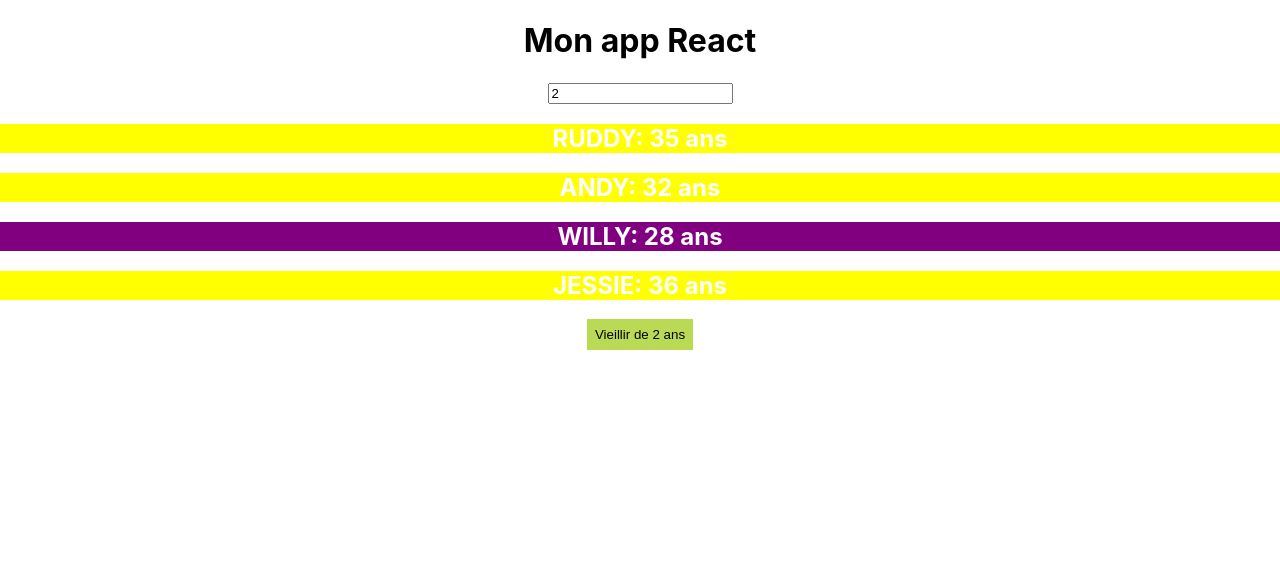
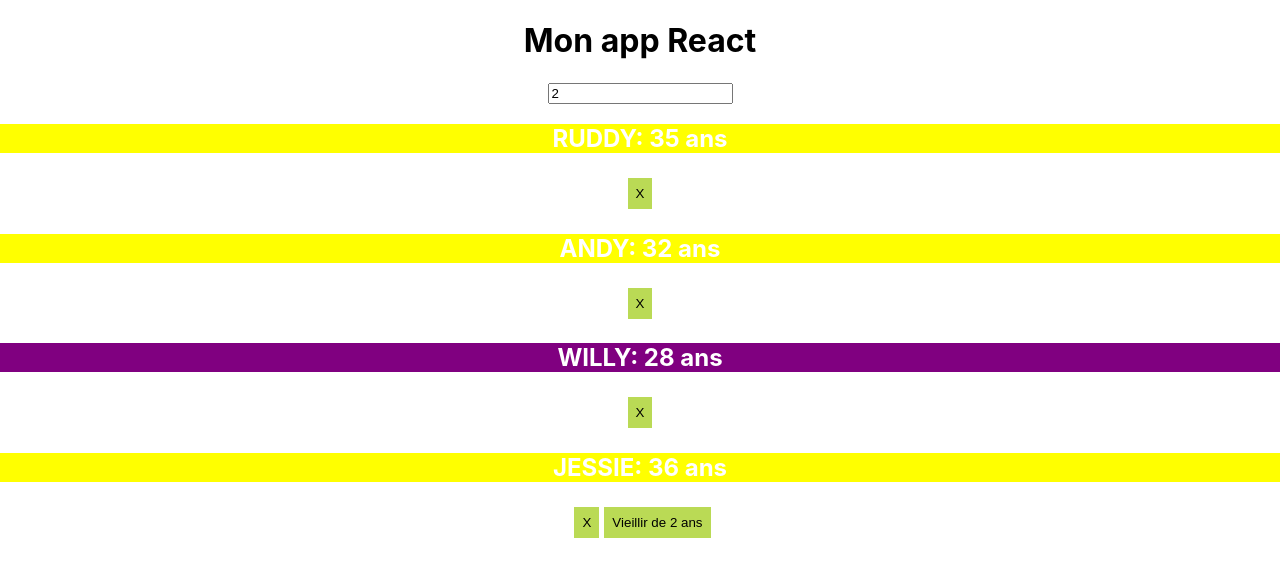
Before and after one commit to rpalvair/react-formation, a React (Create React App) app in the folder react-basics/: page / in a window 1280 px wide. Shown: the top 576 px of the page. Built offline with nearby package versions, Linux system fonts and the light colour scheme.

Commit message:
feat: Hide member name on click

```diff
--- a/react-basics/src/App.js
+++ b/react-basics/src/App.js
@@ -56,12 +56,20 @@ class App extends Component {
     return null
   }
 
+  cacherNom = (id) => {
+    const famille = { ...this.state.famille }
+    famille[id].nom = "X"
+    this.setState({
+      famille,
+    })
+  }
+
   render() {
     const { titre } = this.props
     const { famille, number, show } = this.state
     let description = this.getDescription()
     const liste = Object.keys(famille).map((membre) => (
-      <Membre age={famille[membre].age} nom={famille[membre].nom} />
+      <Membre cacherNom ={() => this.cacherNom(membre)} age={famille[membre].age} nom={famille[membre].nom} />
     ))
 
     console.log(liste)
--- a/react-basics/src/components/Membre.js
+++ b/react-basics/src/components/Membre.js
@@ -1,11 +1,12 @@
 import React, { Fragment } from "react"
 
-const Membre = ({ nom, age, children }) => {
+const Membre = ({ nom, age, cacherNom, children }) => {
   return (
     <Fragment>
       <h2 style={{ backgroundColor: age < 30 ? "purple" : "yellow", color: "white" }}>
         {nom.toUpperCase()}: {age} ans
       </h2>
+      <button onClick={cacherNom} style={{margin: "5px"}}>X</button>
       {children ? <p>{children}</p> : <Fragment />}
     </Fragment>
   )
```
